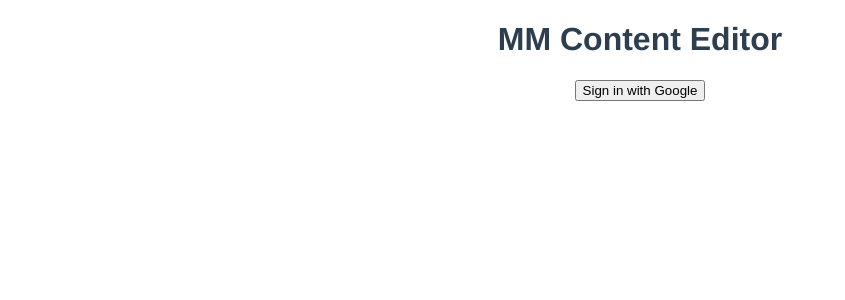
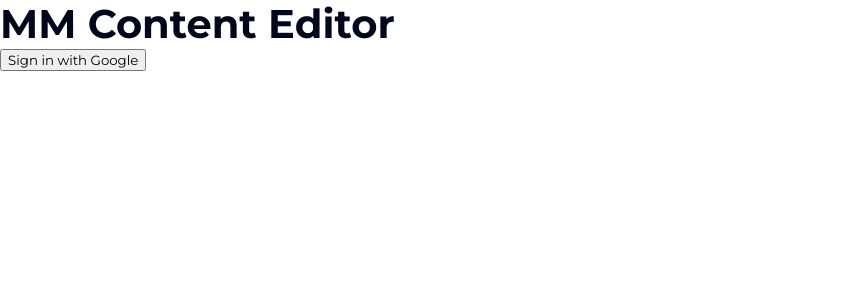
Before and after one commit to mediamonks/contenter, a Vue app in the folder frontend/: page /sign-in in a window 1280 px wide. Shown: the top 300 px of the page, without its empty margins (0-845 px from the left). Built offline with nearby package versions, Linux system fonts and the light colour scheme.

Commit message:
Add base styling

```diff
--- a/frontend/src/App.vue
+++ b/frontend/src/App.vue
@@ -3,11 +3,106 @@
 </template>
 
 <style lang="scss">
-#app {
-  font-family: Avenir, Helvetica, Arial, sans-serif;
+@import '~@/assets/scss/variables';
+@import url('https://fonts.googleapis.com/css2?family=Montserrat:wght@400;500;600;700&display=swap');
+
+html {
+  font-size: 8px;
+  box-sizing: border-box;
+
+  color: $colorGrey600;
+  background: $colorGrey050;
+}
+
+*,
+*:before,
+*:after {
   -webkit-font-smoothing: antialiased;
   -moz-osx-font-smoothing: grayscale;
-  text-align: center;
-  color: #2c3e50;
+  box-sizing: inherit;
+  -webkit-tap-highlight-color: rgba(#000, 0);
+  font-family: Montserrat, sans-serif;
+}
+
+body {
+  font-size: 2rem;
+  line-height: 3rem;
+  margin: 0;
+  padding: 0;
+
+  &.no-scroll {
+    overflow: hidden;
+  }
+}
+
+h1,
+h2,
+h3,
+h4,
+h5,
+h6,
+p {
+  font-weight: normal;
+  margin: 0;
+}
+
+h1,
+h2,
+h3,
+h4,
+h5,
+h6 {
+  color: $colorGrey900;
+}
+
+.title {
+  font-size: 7rem;
+  line-height: 8rem;
+  font-weight: 600;
+}
+
+.subtitle {
+  font-size: 2.5rem;
+  line-height: 3rem;
+}
+
+h1 {
+  font-size: 5rem;
+  line-height: 6rem;
+  font-weight: 700;
+}
+
+h2 {
+  font-size: 4rem;
+  line-height: 5rem;
+  font-weight: 600;
+}
+
+h3 {
+  font-size: 3rem;
+  line-height: 4rem;
+  font-weight: 600;
+}
+
+h4 {
+  font-size: 3rem;
+  line-height: 4rem;
+  font-weight: 500;
+}
+
+h5 {
+  font-size: 2.5rem;
+  line-height: 3rem;
+  font-weight: 500;
+}
+
+ul,
+ol {
+  margin: 0;
+  padding: 0;
+}
+
+img {
+  display: block;
 }
 </style>
--- /dev/null
+++ b/frontend/src/assets/scss/_variables.scss
@@ -0,0 +1,21 @@
+$colorGrey900: #01071A;
+$colorGrey800: #1A2030;
+$colorGrey700: #343947;
+$colorGrey600: #4E525E;
+$colorGrey500: #676B76;
+$colorGrey400: #84878F;
+$colorGrey300: #A3A5AB;
+$colorGrey200: #C2C3C7;
+$colorGrey100: #E0E1E3;
+$colorGrey050: #FFF;
+
+$colorBlue900: #011227;
+$colorBlue800: #012755;
+$colorBlue700: #013E86;
+$colorBlue600: #0154B7;
+$colorBlue500: #016BE7;
+$colorBlue400: #1B84FF;
+$colorBlue300: #51A2FF;
+$colorBlue200: #87BFFF;
+$colorBlue100: #BDDDFF;
+$colorBlue050: #F2FAFF;
```
